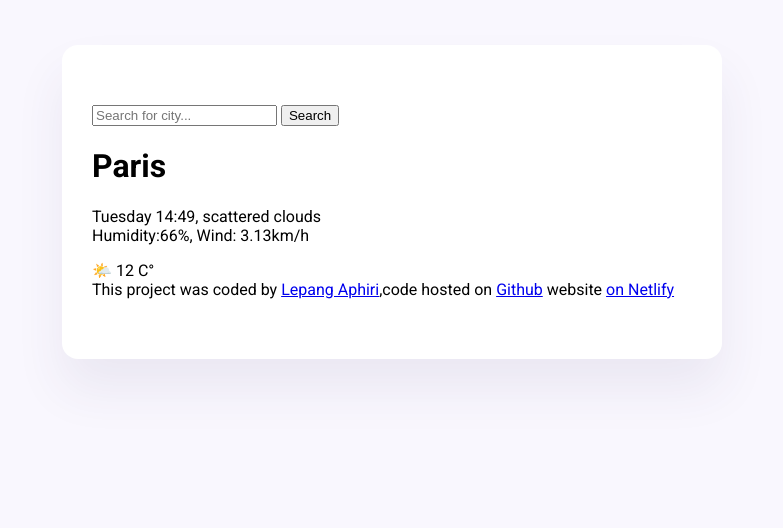
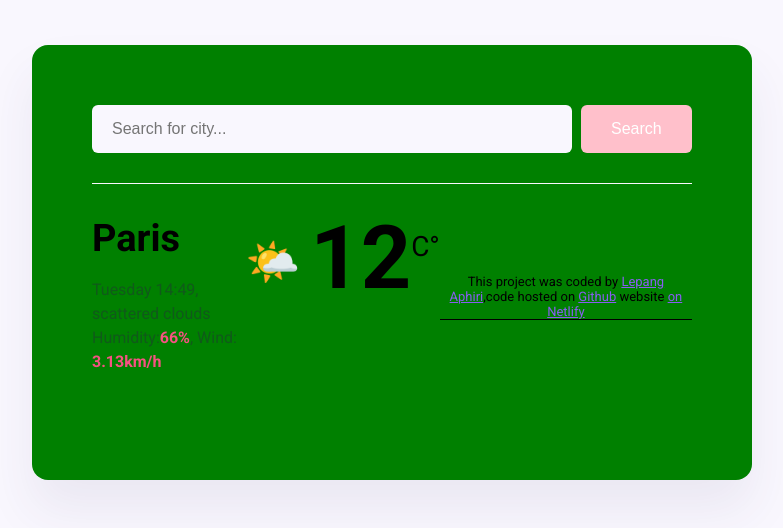
Before and after one commit to Tinkerpang/reather, a plain HTML site: page index.html in a window 1280 px wide. Shown: the whole page, without its empty margins (248-1031 px from the left). Drawn offline with Linux system fonts and the light colour scheme.

Commit message:
updated css properties

```diff
--- a/index.html
+++ b/index.html
@@ -6,30 +6,35 @@
     <link rel="stylesheet " href="src/style.css"/>
     <link rel="preconnect" href="https://fonts.googleapis.com">
 <link rel="preconnect" href="https://fonts.gstatic.com" crossorigin>
-<link href="https://fonts.googleapis.com/css2?family=Roboto:ital,wght@0,100;0,300;0,400;0,500;0,700;0,900;1,100;1,300;1,400;1,500;1,700;1,900&display=swap" rel="stylesheet">
+<link href="https://fonts.googleapis.com/css2?family=Roboto:ital,wght@0,100;0,300;0,400;0,500;0,700;0,900;1,100;1,300;1,400;1,500;1,700;1,900&display=swap" rel="stylesheet"/>
     <title>Reather App</title>
   </head>
   <body>
     <div class="weather-app">
     <header>
-        <form>
-            <input type="search" placeholder="Search for city..." required/>
-            <input type="submit"  value="Search"/>
+        <form class="search-form">
+            <input type="search" placeholder="Search for city..." required class="search-form-input" />
+            <input type="submit"  value="Search" class="search-form-button"/>
 
         </form>
 
     </header>
     <main>
+        <div class = "weather-app-data">
 <div>
 
-    <h1>Paris</h1>
-    <p>
+    <h1 class="weather-app-city">Paris</h1>
+    <p class= "weather-app-details">
         Tuesday 14:49, scattered clouds
     </br>
-    Humidity:66%, Wind: 3.13km/h
+    Humidity:<strong>66%</strong>, Wind: <strong>3.13km/h</strong>
     </p>
 </div>
-<div>🌤️ 12 C°</div>
+
+    <div class="weather-app-temperature-container" </div>
+    <div class="weather-app-icon">🌤️ </div>
+    <div class=" weather-app-temperature">12 </div>
+    <div class="weather-app-unit">C°</div>
     <main>
     <footer>
       This project was coded by
--- a/src/style.css
+++ b/src/style.css
@@ -2,12 +2,99 @@ body {
   background-color: #f9f7fe;
   font-family: "Roboto", sans-serif;
 }
+a {
+  color: #885df1;
+}
 
+.weather-app-data {
+  display: flex;
+  justify-content: space-between;
+}
 .weather-app {
-  background: white;
+  background: green;
   max-width: 600px;
   margin: 45px auto;
   box-shadow: 0 30px 50px rgba(60, 50, 100, 0.08);
   border-radius: 16px;
-  padding: 60px 30px;
+  padding: 60px;
 }
+
+header {
+  border-bottom: 1px solid #f9f7fe;
+  padding: 0 0 30px 0;
+}
+.search-form-input {
+  background-color: #f9f7fe;
+  border: none;
+  border-radius: 6px;
+  width: 80%;
+  font-size: 16px;
+  padding: 15px 20px;
+}
+
+.search-form-button {
+  background-color: pink;
+  padding: 15px 30px;
+  border: none;
+  font-size: 16px;
+  margin-left: 5px;
+  border-radius: 6px;
+  color: white;
+}
+
+footer {
+  border-bottom: 1px solid;
+  padding: 30px 0 0 0;
+  text-align: center;
+  font-size: 13px;
+  color: rgba (0, 0, 0, 0.6);
+}
+
+main {
+  padding: 30px 0;
+}
+
+.weather-app-city {
+  margin: 0;
+  font-size: 38px;
+  line-height: 48px;
+}
+
+.weather-app-details {
+  font-size: 16px;
+  line-height: 24px;
+  color: rgba(39, 33, 66, 0.4);
+}
+
+.weather-app-details strong {
+  color: #f65282;
+}
+
+.weather-app-icon {
+  font-size: 44px;
+  margin-top: 22px;
+}
+.weather-app-temperature footer {
+  border-top: 1px solid #f9f7fe;
+  padding: 30px 0 0 0;
+
+  text-align: center;
+  font-size: 13px;
+  color: rgba (0, 0, 0, 0.6);
+}
+
+.weather-app-temperature-container {
+  display: flex;
+}
+
+.weather-app-temperature {
+  font-size: 88px;
+  line-height: 88px;
+  font-weight: bold;
+  margin-left: 10px;
+}
+
+.weather-app-unit {
+  margin-top: 16px;
+  font-size: 28px;
+}
```
